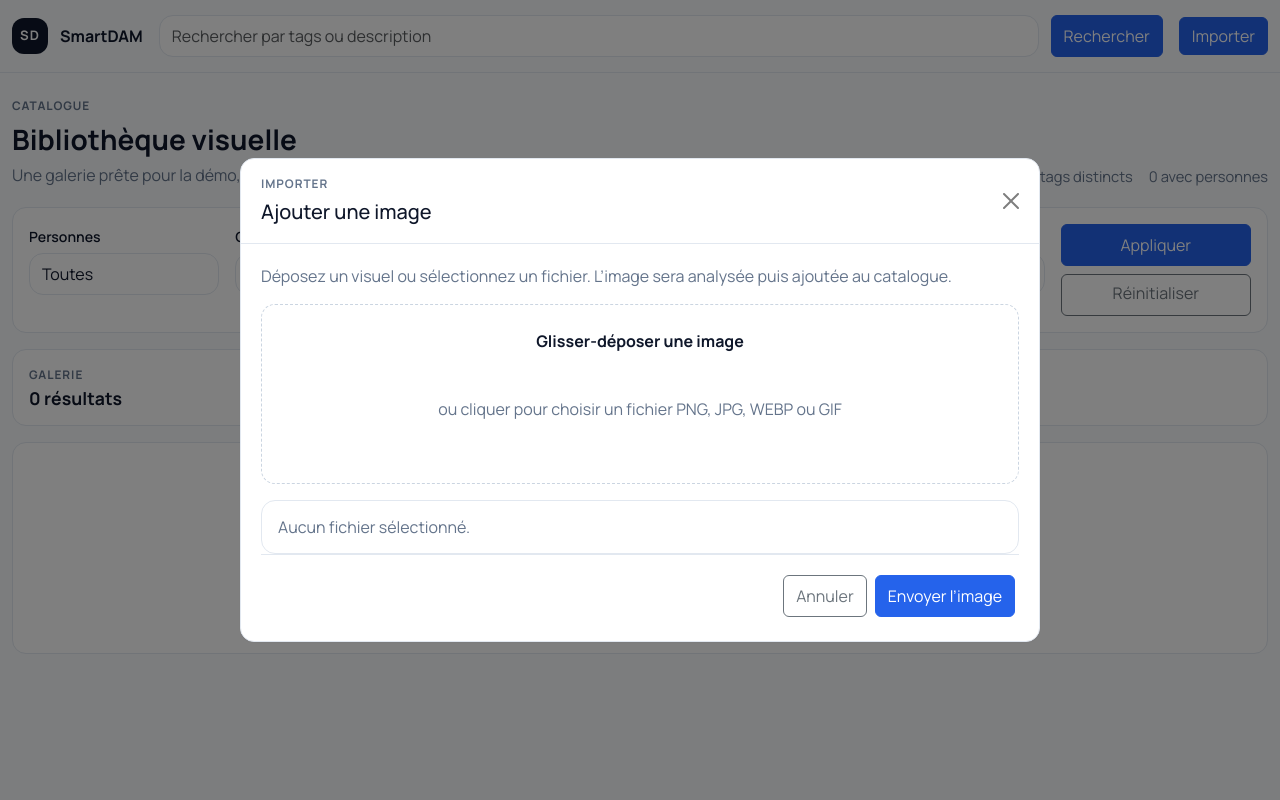
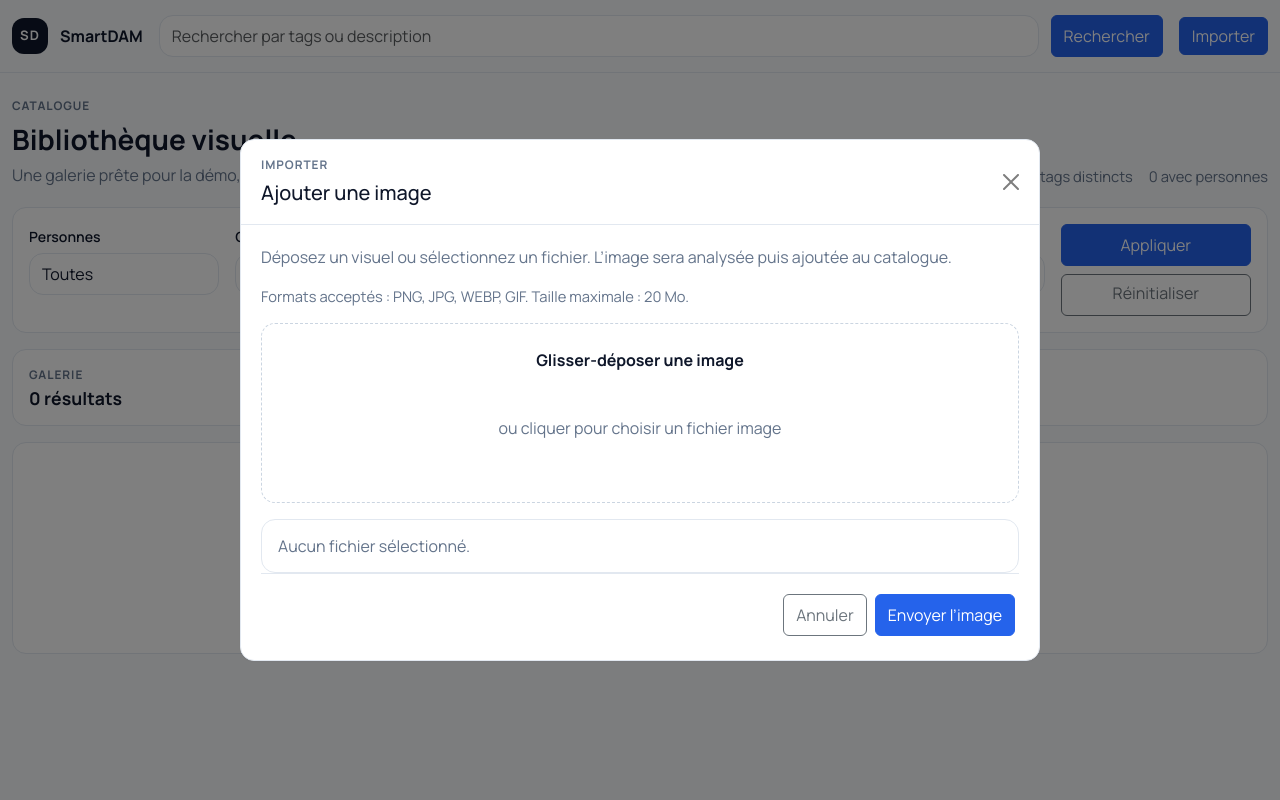
Before and after one commit to LMouhssine/SmartDAM, a Flask app: page / in a window 1280 px wide, after a click on "Importer". Run offline with Flask 3, Linux system fonts and the light colour scheme; data that the repository does not hold is empty; some libraries are stand-ins or nearby versions.

Commit message:
fix: handle oversized image uploads

```diff
--- a/app.py
+++ b/app.py
@@ -7,8 +7,9 @@ from pathlib import Path
 from urllib.parse import urlparse
 
 from dotenv import load_dotenv
-from flask import Flask, abort, flash, redirect, render_template, request, send_file, url_for
+from flask import Flask, abort, flash, has_request_context, redirect, render_template, request, send_file, url_for
 from sqlalchemy.exc import SQLAlchemyError
+from werkzeug.exceptions import RequestEntityTooLarge
 from werkzeug.utils import secure_filename
 
 from models import ImageAsset, db, ensure_image_asset_schema
@@ -21,6 +22,7 @@ load_dotenv()
 
 BASE_DIR = Path(__file__).resolve().parent
 ALLOWED_EXTENSIONS = {"png", "jpg", "jpeg", "gif", "bmp", "webp", "tiff", "ico"}
+DEFAULT_MAX_CONTENT_LENGTH = 20 * 1024 * 1024
 
 
 def env_flag(name: str, default: bool = False) -> bool:
@@ -39,7 +41,7 @@ def create_app() -> Flask:
         SECRET_KEY=os.getenv("FLASK_SECRET_KEY", "smartdam-dev-secret"),
         SQLALCHEMY_DATABASE_URI=os.getenv("DATABASE_URL", f"sqlite:///{BASE_DIR / 'smartdam.db'}"),
         SQLALCHEMY_TRACK_MODIFICATIONS=False,
-        MAX_CONTENT_LENGTH=int(os.getenv("MAX_CONTENT_LENGTH", 16 * 1024 * 1024)),
+        MAX_CONTENT_LENGTH=int(os.getenv("MAX_CONTENT_LENGTH", DEFAULT_MAX_CONTENT_LENGTH)),
         THUMBNAIL_MAX_SIZE=int(os.getenv("THUMBNAIL_MAX_SIZE", 640)),
         UPLOAD_FOLDER=str(upload_folder),
         ALLOWED_EXTENSIONS=ALLOWED_EXTENSIONS,
@@ -95,10 +97,24 @@ def clean_redirect_target(value: str | None) -> str | None:
         return None
     parsed = urlparse(value)
     if parsed.scheme or parsed.netloc:
-        return None
+        if has_request_context() and parsed.netloc and parsed.netloc != request.host:
+            return None
+        path = parsed.path or ""
+        if not path.startswith("/"):
+            return None
+        return path + (f"?{parsed.query}" if parsed.query else "")
     if not value.startswith("/"):
         return None
     return value
+
+
+def format_size_label(size_bytes: int) -> str:
+    if size_bytes >= 1024 * 1024:
+        size_mb = size_bytes / (1024 * 1024)
+        if size_mb.is_integer():
+            return f"{int(size_mb)} Mo"
+        return f"{size_mb:.1f} Mo"
+    return f"{max(1, round(size_bytes / 1024))} Ko"
 
 
 def thumbnail_filename_for(original_filename: str, extension: str) -> str:
@@ -130,8 +146,25 @@ def register_routes(app: Flask) -> None:
             "azure_storage_enabled": storage.azure_enabled,
             "azure_storage_active": storage.azure_primary_enabled,
             "azure_vision_enabled": vision.enabled,
+            "max_upload_size_label": format_size_label(app.config["MAX_CONTENT_LENGTH"]),
             "search": build_default_search_context(),
         }
+
+    @app.errorhandler(RequestEntityTooLarge)
+    def handle_request_entity_too_large(error: RequestEntityTooLarge):
+        max_upload_size = app.config["MAX_CONTENT_LENGTH"]
+        content_length = request.content_length or 0
+        app.logger.warning(
+            "Upload rejected because payload is too large (%s bytes received, limit=%s bytes).",
+            content_length,
+            max_upload_size,
+        )
+        flash(
+            f"Le fichier dépasse la taille maximale autorisée ({format_size_label(max_upload_size)}). "
+            "Réduisez sa taille puis réessayez.",
+            "warning",
+        )
+        return redirect(clean_redirect_target(request.referrer) or url_for("index"))
 
     @app.get("/")
     def index():
--- a/static/css/style.css
+++ b/static/css/style.css
@@ -203,8 +203,14 @@ a {
 .gallery-card__description,
 .upload-preview__note,
 .upload-preview__meta,
-.empty-state__copy {
+.empty-state__copy,
+.upload-limit-note {
     color: var(--app-text-muted);
+}
+
+.upload-limit-note {
+    margin-bottom: 1rem;
+    font-size: 0.92rem;
 }
 
 .page-meta,
--- a/templates/components/upload_modal.html
+++ b/templates/components/upload_modal.html
@@ -12,11 +12,14 @@
                 <p class="modal-copy">
                     Déposez un visuel ou sélectionnez un fichier. L’image sera analysée puis ajoutée au catalogue.
                 </p>
+                <p class="upload-limit-note">
+                    Formats acceptés : PNG, JPG, WEBP, GIF. Taille maximale : {{ max_upload_size_label }}.
+                </p>
 
                 <form action="{{ url_for('upload_image') }}" method="post" enctype="multipart/form-data" id="uploadForm" data-loading-form data-loading-message="Import de l'image en cours...">
                     <label class="upload-dropzone" for="uploadModalInput" id="uploadDropzone">
                         <span class="upload-dropzone__title">Glisser-déposer une image</span>
-                        <span class="upload-dropzone__hint">ou cliquer pour choisir un fichier PNG, JPG, WEBP ou GIF</span>
+                        <span class="upload-dropzone__hint">ou cliquer pour choisir un fichier image</span>
                         <input class="visually-hidden" type="file" id="uploadModalInput" name="image" accept="image/*" required>
                     </label>
 
```
Also changed, not shown: README.md, 1 other file.
